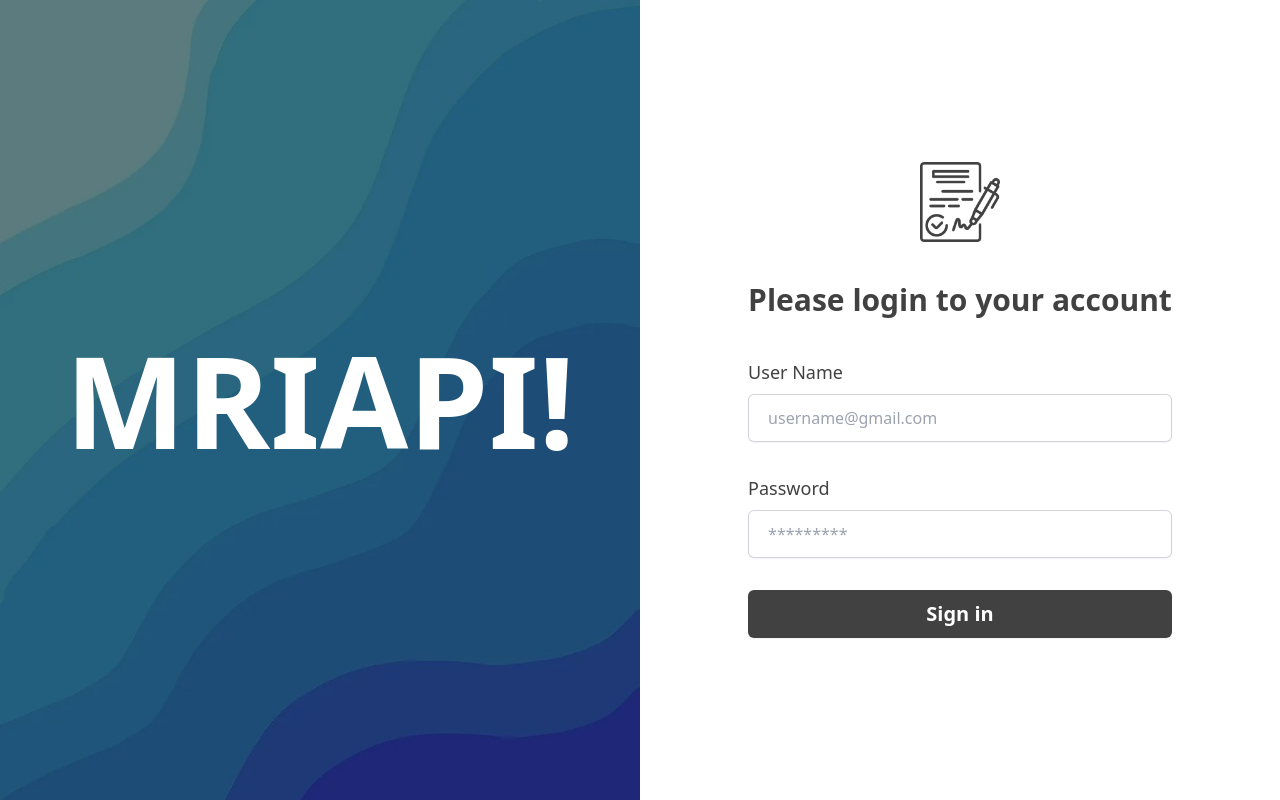
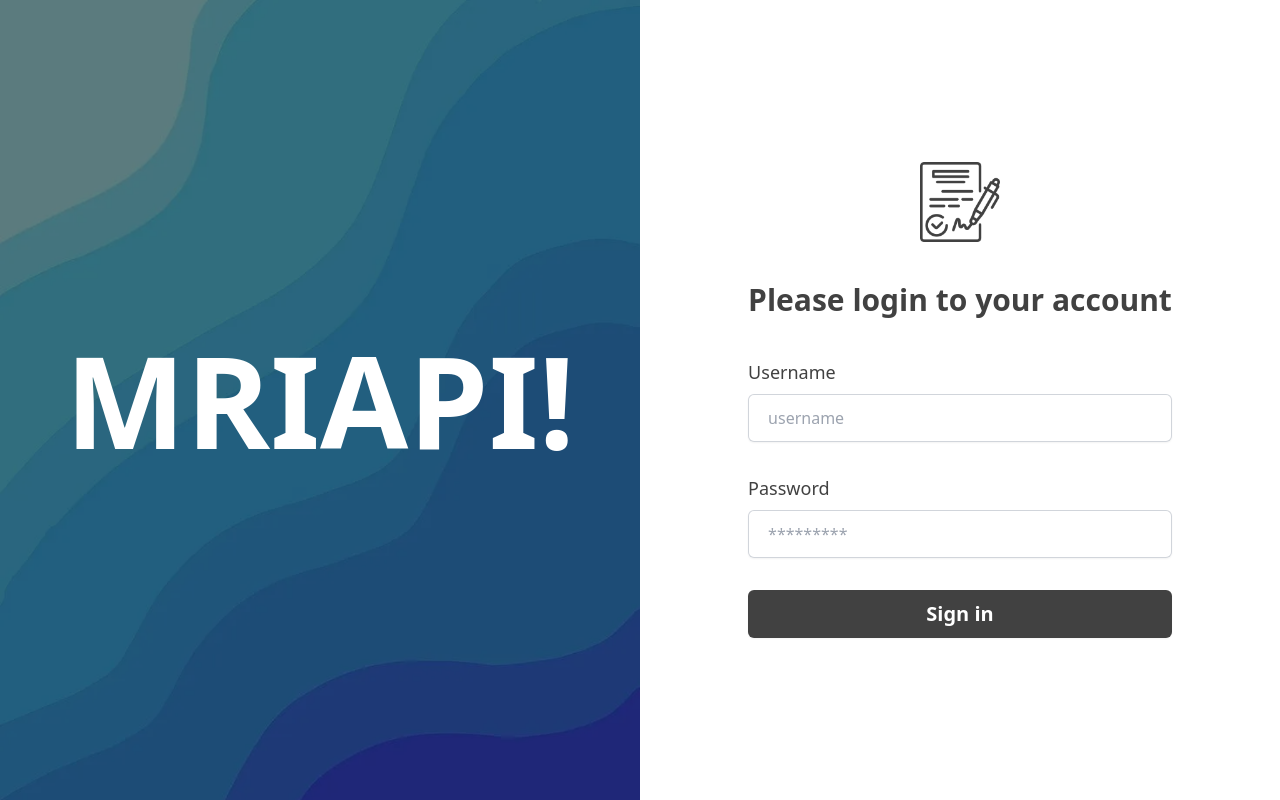
Before and after one commit to iAmJoeDeveloper/frontend-mriapi-v2.1, a React (Vite) app: page /login in a window 1280 px wide. Built offline with nearby package versions, Linux system fonts and the light colour scheme; no server answers.

Commit message:
Login y AR basic search

```diff
--- a/src/components/Login.jsx
+++ b/src/components/Login.jsx
@@ -1,99 +1,92 @@
-import { useState } from 'react';
+import { useState } from 'react'
 
 const Login = () => {
-	const [loginData, setLoginData] = useState({
-		email: '',
-		password: '',
-	});
-
-	const handleChange = (e) => {
-		const { name, value } = e.target;
-		setLoginData({
-			...loginData,
-			[name]: value,
-		});
-	};
+	const [username, setUsername] = useState('')
+	const [password, setPassword] = useState('')
+	const email = 'example@gmail.com'
 
 	const handleSubmit = (e) => {
-		e.preventDefault();
-	};
+		e.preventDefault()
+
+		fetch('http://localhost:3000/login', {
+			method: 'POST',
+			headers: {
+				'Content-Type': 'application/json',
+			},
+			body: JSON.stringify({ username, email, password }),
+		}).then((res) => {
+			if (res.ok) {
+				console.log('Sesion iniciada.... Entrando...')
+			} else {
+				console.log('Error al iniciar sesion')
+			}
+		})
+	}
 
 	return (
 		<div className="grid grid-cols-1  lg:grid-cols-2  h-screen bg-[url('src/assets/Azul2_11zon.webp')] bg-cover lg:bg-white">
 			<div className="hidden lg:block  relative w-full bg-[url('src/assets/descarga_11zon.webp')] bg-no-repeat bg-cover  ">
-				<div className=" sm:absolute inset-0 bg-black opacity-50"></div>
-				<div className="flex justify-center items-center h-full">
-					<h1 className=" sm:absolute text-white font-bold text-9xl text-center">
-						MRIAPI!
-					</h1>
+				<div className=' sm:absolute inset-0 bg-black opacity-50'></div>
+				<div className='flex justify-center items-center h-full'>
+					<h1 className=' sm:absolute text-white font-bold text-9xl text-center'>MRIAPI!</h1>
 				</div>
 			</div>
-			<div className="bg-white bg-opacity-10 lg:bg-opacity-100  w-full flex justify-center items-center flex-col">
-				<div className="flex min-h-full flex-1 flex-col justify-center px-6 py-12 lg:px-8">
-					<div className="w-full">
-						<img
-							className="mx-auto h-20 w-auto"
-							src="src\assets\contrato.png"
-							alt="Your Company"
-						/>
-						<h2 className="mt-10 text-center text-3xl font-bold  text-[#414141] font-sans">
+			<div className='bg-white bg-opacity-10 lg:bg-opacity-100  w-full flex justify-center items-center flex-col'>
+				<div className='flex min-h-full flex-1 flex-col justify-center px-6 py-12 lg:px-8'>
+					<div className='w-full'>
+						<img className='mx-auto h-20 w-auto' src='src\assets\contrato.png' alt='Your Company' />
+						<h2 className='mt-10 text-center text-3xl font-bold  text-[#414141] font-sans'>
 							Please login to your account
 						</h2>
 					</div>
 
-					<div className="mt-10">
-						<form className="space-y-8" onSubmit={handleSubmit}>
+					<div className='mt-10'>
+						<form className='space-y-8' onSubmit={handleSubmit}>
 							<div>
-								<label
-									htmlFor="email"
-									className="block text-lg font-medium   text-[#414141] "
-								>
-									User Name
+								<label htmlFor='username' className='block text-lg font-medium   text-[#414141] '>
+									Username
 								</label>
-								<div className="mt-2">
+								<div className='mt-2'>
 									<input
-										id="email"
-										name="email"
-										type="email"
-										autoComplete="email"
+										id='username'
+										name='username'
+										type='username'
+										autoComplete='username'
 										required
-										placeholder="username@gmail.com"
-										value={loginData.email}
-										onChange={handleChange}
-										className="block w-full rounded-md pl-5 py-1.5 leading-9 text-gray-900 shadow-sm ring-1 ring-inset ring-gray-300"
+										placeholder='username'
+										value={username}
+										onChange={(e) => setUsername(e.target.value)}
+										className='block w-full rounded-md pl-5 py-1.5 leading-9 text-gray-900 shadow-sm ring-1 ring-inset ring-gray-300'
 									/>
 								</div>
 							</div>
 
 							<div>
-								<div className="flex items-center justify-between">
-									<label
-										htmlFor="password"
-										className="block text-lg font-medium  text-[#414141]"
-									>
+								<div className='flex items-center justify-between'>
+									<label htmlFor='password' className='block text-lg font-medium  text-[#414141]'>
 										Password
 									</label>
-									<div className="text-sm"></div>
+									<div className='text-sm'></div>
 								</div>
-								<div className="mt-2">
+								<div className='mt-2'>
 									<input
-										id="password"
-										name="password"
-										type="password"
-										autoComplete="current-password"
+										id='password'
+										name='password'
+										type='password'
+										autoComplete='current-password'
 										required
-										placeholder="*********"
-										value={loginData.password}
-										onChange={handleChange}
-										className="block w-full rounded-md pl-5 py-1.5 leading-9 text-gray-900  shadow-sm ring-1 ring-inset ring-gray-300"
+										placeholder='*********'
+										value={password}
+										onChange={(e) => setPassword(e.target.value)}
+										className='block w-full rounded-md pl-5 py-1.5 leading-9 text-gray-900  shadow-sm ring-1 ring-inset ring-gray-300'
 									/>
 								</div>
 							</div>
 
 							<div>
 								<button
-									type="submit"
-									className="flex w-full justify-center rounded-md bg-[#414141] px-3 py-1.5 text-xl font-bold leading-9 text-white shadow-sm hover:bg-slate-500 focus-visible:outline focus-visible:outline-2 focus-visible:outline-offset-2 focus-visible:bg-slate-500"
+									type='submit'
+									className='flex w-full justify-center rounded-md bg-[#414141] px-3 py-1.5 text-xl font-bold leading-9 text-white shadow-sm hover:bg-slate-500 focus-visible:outline focus-visible:outline-2 focus-visible:outline-offset-2 focus-visible:bg-slate-500'
 								>
 									Sign in
 								</button>
@@ -103,7 +96,7 @@ const Login = () => {
 				</div>
 			</div>
 		</div>
-	);
-};
+	)
+}
 
-export { Login };
+export { Login }
--- a/src/pages/Invoice.jsx
+++ b/src/pages/Invoice.jsx
@@ -77,7 +77,9 @@ function Invoice() {
 					<form onSubmit={handleSubmit} autoComplete='off'>
 						<div className='mb-8'>
 							<div className='w-full'>
-								<p className='text-white font-smibold text-2xl mb-6'>CONSULTAR RANGO DE FACTURAS</p>
+								<p className='text-white font-smibold text-2xl mb-6'>
+									Consultar rango de facturas CM
+								</p>
 								<div className='flex items-center gap-20 '>
 									<div className='flex gap-4 w-3/5 h-10'>
 										<input
```
Also changed, not shown: src/pages/ARInvoice.jsx (+66 -73 lines).
